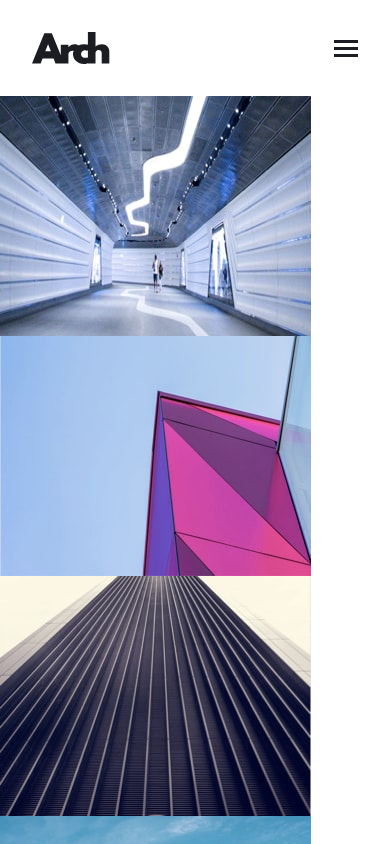
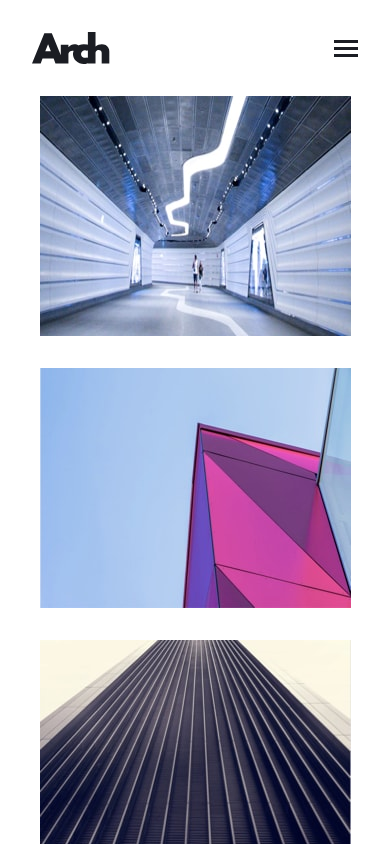
Before and after one commit to chungleee/nextjs-arch-studio, a Next.js app: page /portfolio in a window 390 px wide. Shown: the top 844 px of the page. Built offline with nearby package versions, Linux system fonts and the light colour scheme.

Commit message:
grid layout mobile

```diff
--- a/pages/portfolio.js
+++ b/pages/portfolio.js
@@ -5,7 +5,7 @@ import { data } from '../data/portfolio';
 const Portfolio = () => {
 	console.log('portoflio data: ', data);
 	return (
-		<main>
+		<main className='grid justify-center gap-8'>
 			{data.map((item) => {
 				return <PortfolioCard item={item} key={item.title} />;
 			})}
```
